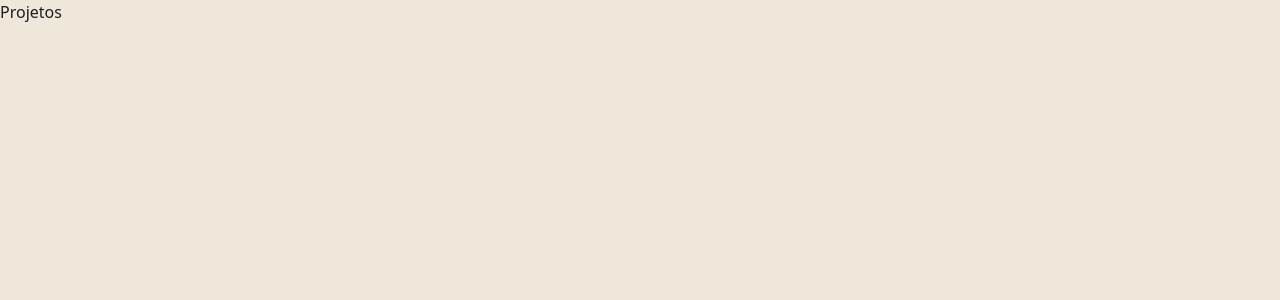
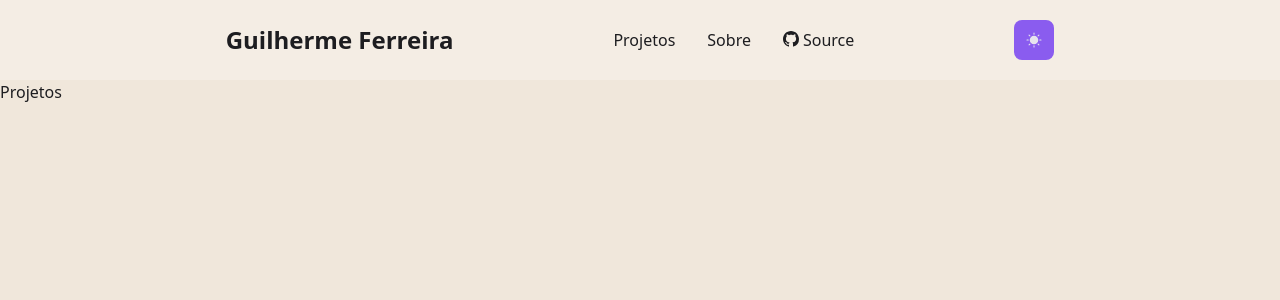
Before and after one commit to guibrbs/guilherme-ferreira, a Next.js app: page /projects in a window 1280 px wide. Shown: the top 300 px of the page. Built offline with nearby package versions, Linux system fonts and the light colour scheme.

Commit message:
:adding header on projects page

```diff
--- a/pages/projects.js
+++ b/pages/projects.js
@@ -1,5 +1,14 @@
+import Header from '../components/Header'
+
 function About() {
-    return <div>Projetos</div>
+    return (
+      <>
+        <Header />
+        <div>
+          Projetos
+        </div>
+      </>
+    )
   }
 
 export default About
```
